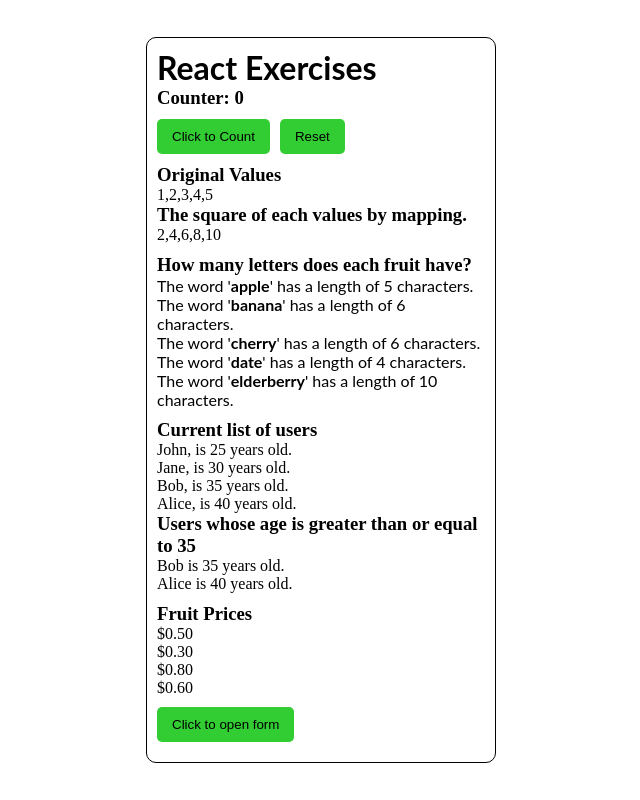
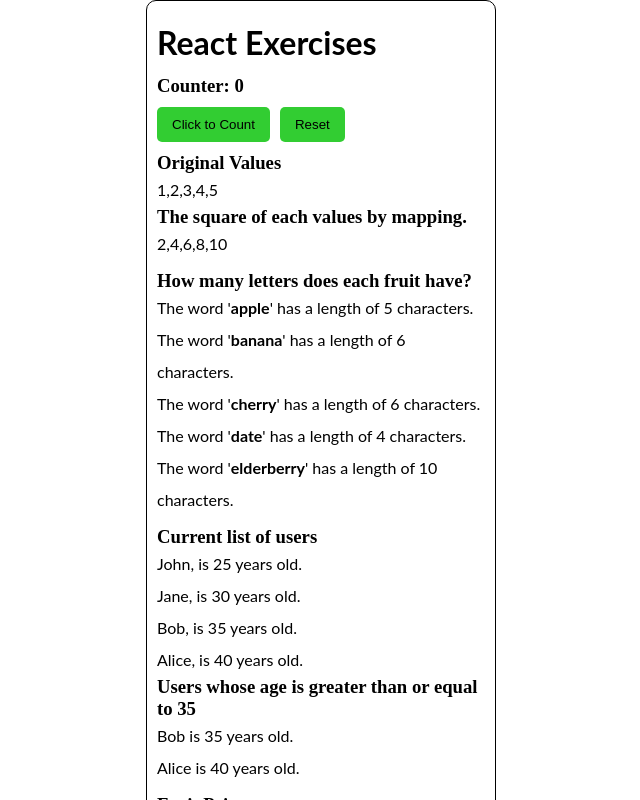
Before and after one commit to dan046/react-ts-practice-exercises, a React (Create React App) app: page / in a window 1280 px wide. Shown: the top 800 px of the page, without its empty margins (319-959 px from the left). Built offline with nearby package versions, Linux system fonts and the light colour scheme.

Commit message:
4 files modified

```diff
--- a/components/ArrayEasy.tsx
+++ b/components/ArrayEasy.tsx
@@ -7,9 +7,9 @@
   return (
     <div>
       <h3>Original Values</h3>
-      <span>{numbers.toLocaleString()}</span>
+      <p>{numbers.toLocaleString()}</p>
       <h3>The square of each values by mapping.</h3>
-      <span>{squared.toLocaleString()}</span>
+      <p>{squared.toLocaleString()}</p>
     </div>
   );
 }
--- a/components/ArrayFilter.tsx
+++ b/components/ArrayFilter.tsx
@@ -27,9 +27,9 @@
   return (
     <div>
       <h3>Current list of users</h3>
-      <span>{showData}</span>
+      <p>{showData}</p>
       <h3>Users whose age is greater than or equal to 35</h3>
-      <span>{filter}</span>
+      <p>{filter}</p>
     </div>
   );
 }
--- a/components/ArrayProductFilter.tsx
+++ b/components/ArrayProductFilter.tsx
@@ -18,7 +18,7 @@
   return (
     <div className="price__container">
       <h3>Fruit Prices</h3>
-      <div>{prices}</div>
+      <p>{prices}</p>
     </div>
   );
 }
--- a/style.css
+++ b/style.css
@@ -22,6 +22,7 @@
 h1,
 p {
   font-family: Lato;
+  line-height: 2em;
 }
 
 ul,
```
